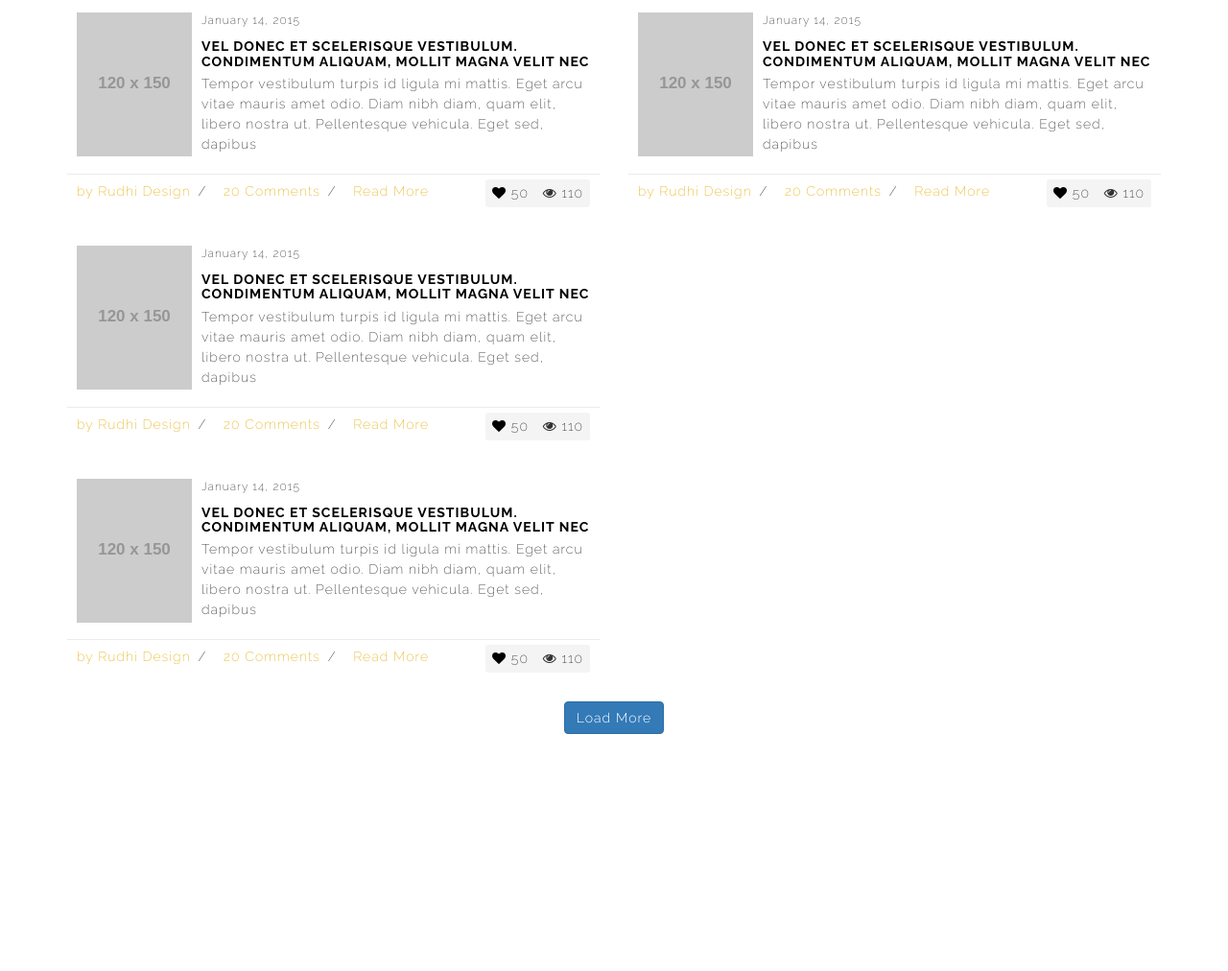
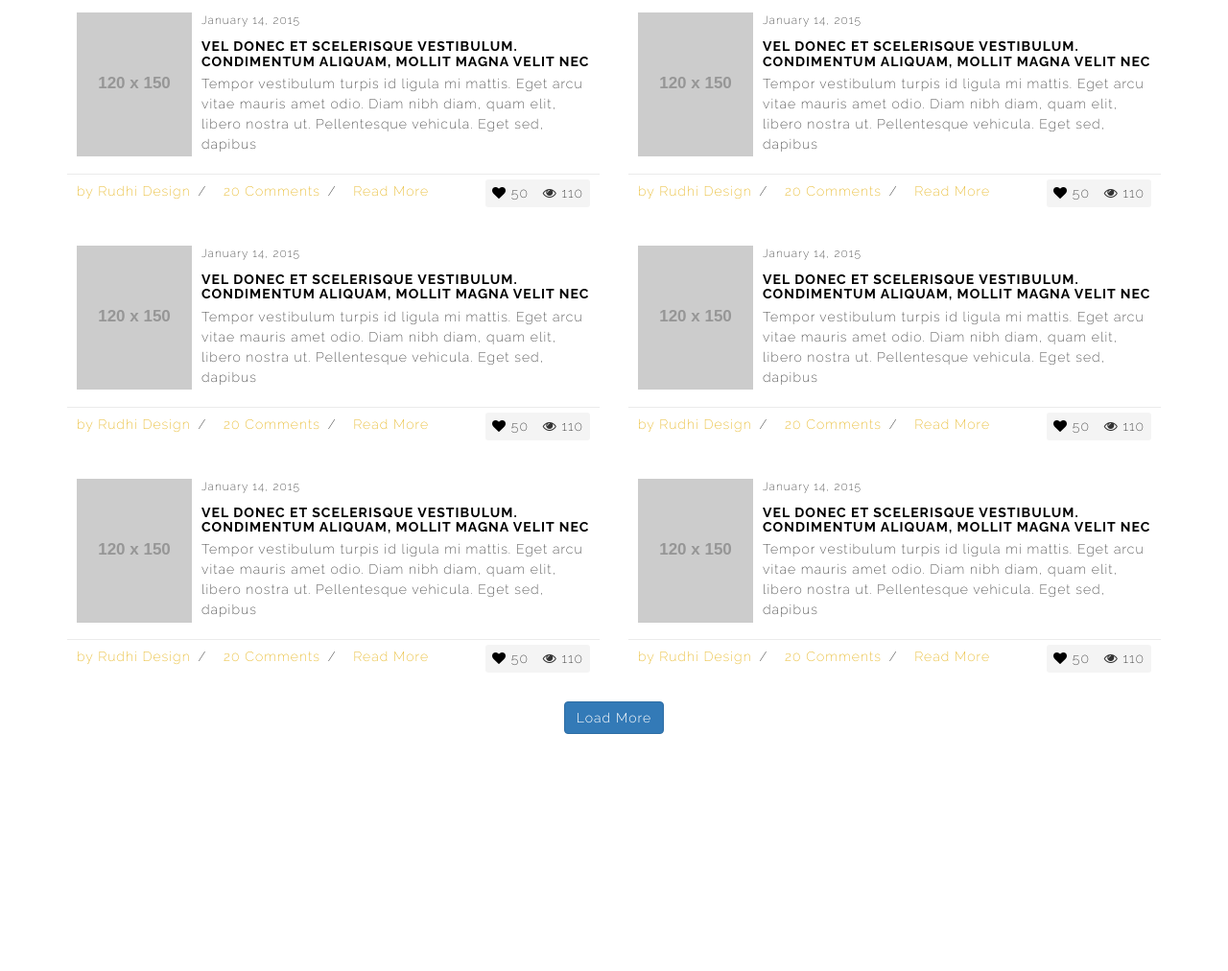
Before and after one commit to kwiatkowskaela/lsb, a plain HTML site: page index.html in a window 1280 px wide. Shown: the part 3638-4650 px from the top of the page at 96% size. Drawn offline with Linux system fonts and the light colour scheme; placeholder pictures from the web are drawn by us.

Commit message:
first commit

```diff
--- a/index.html
+++ b/index.html
@@ -655,7 +655,93 @@
                             </div>
                             <!-- end Post Wrapper -->
 
+                            <div class="post-wrap">
+                                <!-- Post Wrapper -->
+                                <div class="media post">
+                                    <!-- post wrap -->
+                                    <div class="media-left">
+                                        <a href="#">
+                                            <!-- link to your post single page -->
+                                            <img class="media-object" src="http://placehold.it/120x150" alt="...">
+                                            <!-- Your Post Image -->
+                                        </a>
+                                    </div>
+                                    <div class="media-body">
+                                        <p class="small">January 14, 2015</p>
+                                        <a href="#">
+                                            <h5 class="media-heading"><strong>Vel donec et scelerisque vestibulum. Condimentum aliquam, mollit magna velit nec</strong></h5>
+                                        </a>
+                                        <p>Tempor vestibulum turpis id ligula mi mattis. Eget arcu vitae mauris amet odio. Diam nibh diam, quam elit, libero nostra ut. Pellentesque vehicula. Eget sed, dapibus </p>
+                                    </div>
+                                </div>
+                                <!-- end post wrap -->
 
+                                <div class="post-meta">
+                                    <!-- Meta details -->
+                                    <ul class="list-inline metas pull-left">
+                                        <!-- post metas -->
+                                        <li><a href="#">by Rudhi Design</a></li>
+                                        <!-- meta author -->
+                                        <li><a href="#">20 Comments</a></li>
+                                        <!-- meta comments -->
+                                        <li><a href="#">Read More</a></li>
+                                        <!-- read more link -->
+                                    </ul>
+                                    <ul class="list-inline meta-detail pull-right">
+                                        <!-- user meta interaction -->
+                                        <li><a href="#"><i class="fa fa-heart"></i></a> 50</li>
+                                        <!-- like button -->
+                                        <li><i class="fa fa-eye"></i> 110</li>
+                                        <!-- no. of views -->
+                                    </ul>
+                                </div>
+                                <!-- end Meta details -->
+                            </div>
+                            <!-- end Post Wrapper -->
+
+                            <div class="post-wrap">
+                                <!-- Post Wrapper -->
+                                <div class="media post">
+                                    <!-- post wrap -->
+                                    <div class="media-left">
+                                        <a href="#">
+                                            <!-- link to your post single page -->
+                                            <img class="media-object" src="http://placehold.it/120x150" alt="...">
+                                            <!-- Your Post Image -->
+                                        </a>
+                                    </div>
+                                    <div class="media-body">
+                                        <p class="small">January 14, 2015</p>
+                                        <a href="#">
+                                            <h5 class="media-heading"><strong>Vel donec et scelerisque vestibulum. Condimentum aliquam, mollit magna velit nec</strong></h5>
+                                        </a>
+                                        <p>Tempor vestibulum turpis id ligula mi mattis. Eget arcu vitae mauris amet odio. Diam nibh diam, quam elit, libero nostra ut. Pellentesque vehicula. Eget sed, dapibus </p>
+                                    </div>
+                                </div>
+                                <!-- end post wrap -->
+
+                                <div class="post-meta">
+                                    <!-- Meta details -->
+                                    <ul class="list-inline metas pull-left">
+                                        <!-- post metas -->
+                                        <li><a href="#">by Rudhi Design</a></li>
+                                        <!-- meta author -->
+                                        <li><a href="#">20 Comments</a></li>
+                                        <!-- meta comments -->
+                                        <li><a href="#">Read More</a></li>
+                                        <!-- read more link -->
+                                    </ul>
+                                    <ul class="list-inline meta-detail pull-right">
+                                        <!-- user meta interaction -->
+                                        <li><a href="#"><i class="fa fa-heart"></i></a> 50</li>
+                                        <!-- like button -->
+                                        <li><i class="fa fa-eye"></i> 110</li>
+                                        <!-- no. of views -->
+                                    </ul>
+                                </div>
+                                <!-- end Meta details -->
+                            </div>
+                            <!-- end Post Wrapper -->
 
                         </div>
                         <!-- end right content col 6 -->
```
